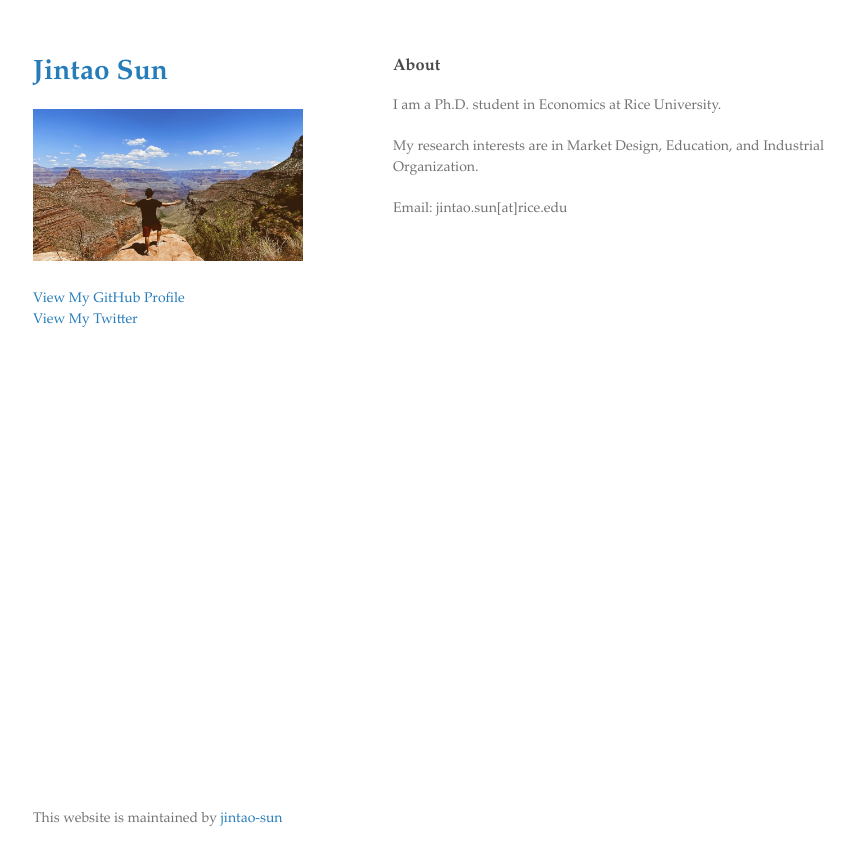
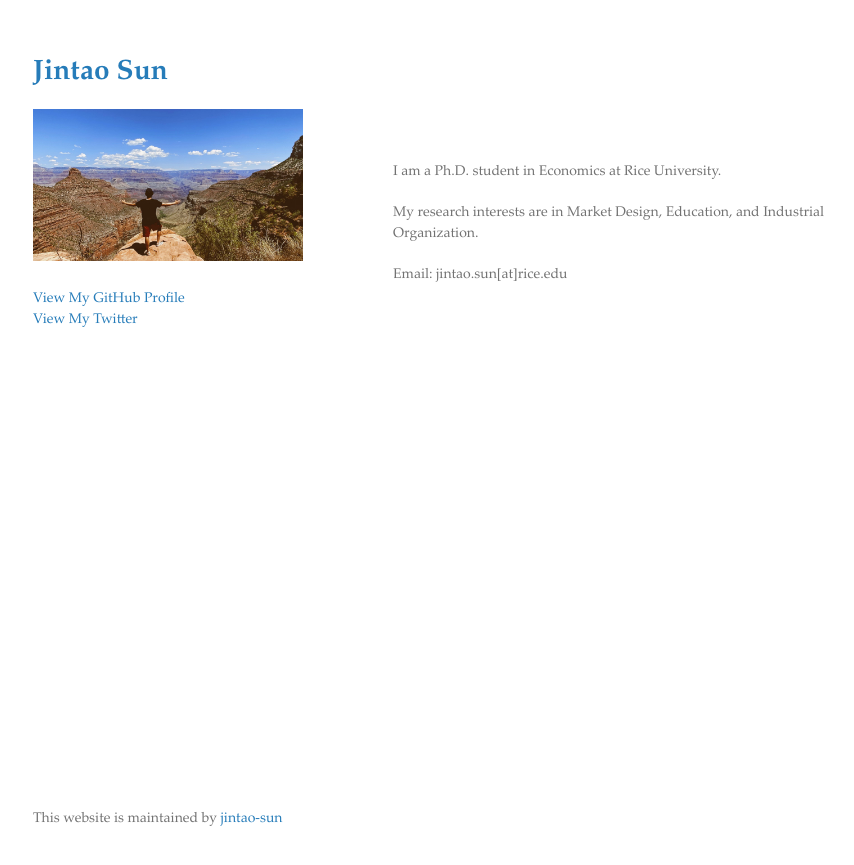
Before and after one commit to jintao-sun/jintao-sun.github.io, a Jekyll site: the page built from index.md, in a window 1280 px wide. Shown: the top 865 px of the page, without its empty margins (177-1031 px from the left). Built offline with Jekyll 4.4.1, drawn with Linux system fonts in a browser that asks for light colours; the repository's description, which GitHub fills in, is left out; our own code applies the rules of GitHub Pages for plain Markdown files.

Commit message:
Update index.md

```diff
--- a/index.md
+++ b/index.md
@@ -2,13 +2,10 @@
 layout: default
 ---
 
-
-
-
-
-
-
-### About
+<br/>
+<br/>
+<br/>
+<br/>
 
 I am a Ph.D. student in Economics at Rice University.
 
```
